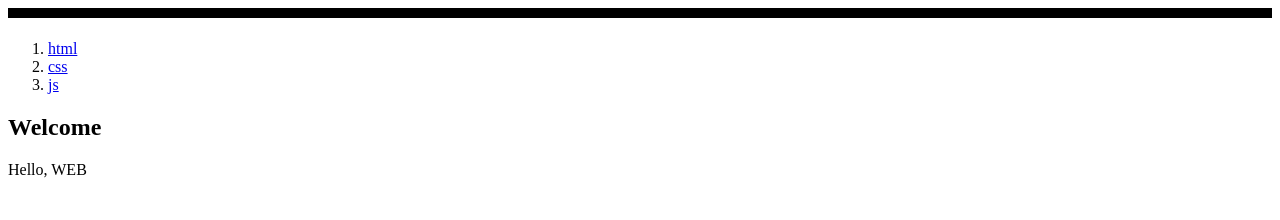
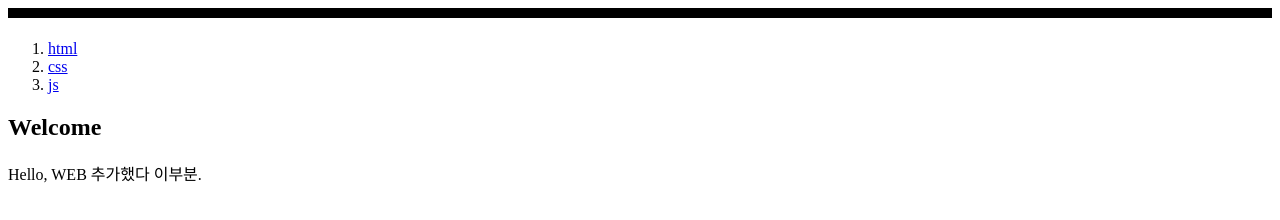
Before and after one commit to nomadgogo/daegu-ai-school-web, a plain HTML site: page review6.html in a window 1280 px wide. Shown: the part 70-290 px from the top of the page. Drawn offline with Linux system fonts and the light colour scheme.

Commit message:
snd commit

```diff
--- a/review6.html
+++ b/review6.html
@@ -21,5 +21,7 @@ h1>a{
     </ol>
     <h2>Welcome</h2>
     Hello, WEB
+
+    추가했다 이부분.
     </body>
 </html>
```
